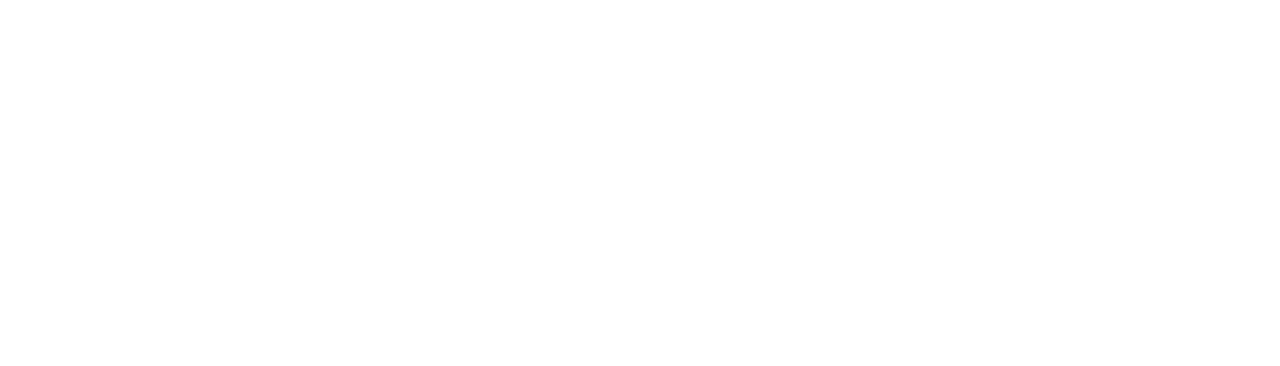
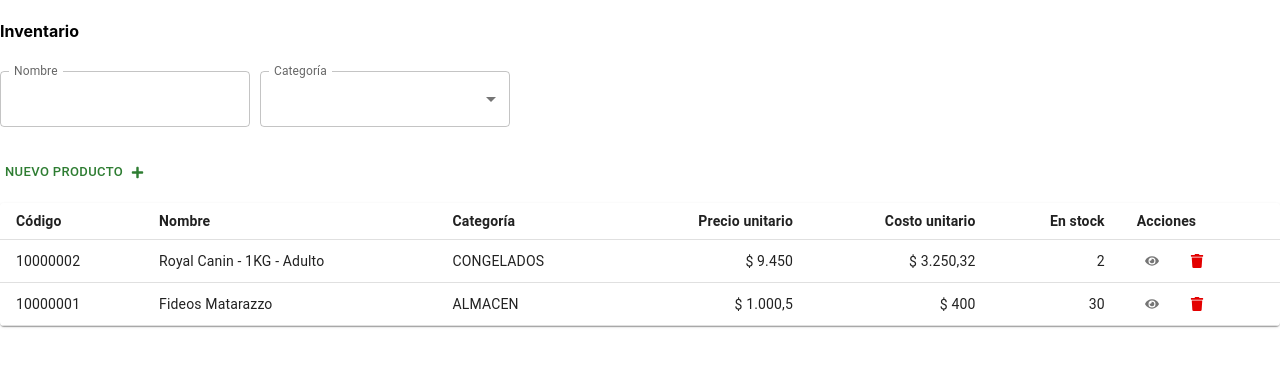
Before and after one commit to nachopedulla/ventas-web-ui, a React (Create React App) app: page / in a window 1280 px wide. Before the commit this address had no page. Shown: the top 366 px of the page. Built offline with nearby package versions, Linux system fonts and the light colour scheme.

Commit message:
fix gh pages

```diff
--- a/package.json
+++ b/package.json
@@ -25,7 +25,7 @@
   },
   "scripts": {
     "start": "react-scripts start",
-    "build": "react-scripts build",
+    "build": "react-scripts build && cp build/index.html build/404.html",
     "test": "react-scripts test",
     "predeploy" : "npm run build",
     "deploy" : "gh-pages -d build",
--- a/src/Router.tsx
+++ b/src/Router.tsx
@@ -6,7 +6,7 @@ import SalesProvider from "./pages/sales/SalesProvider";
 
 const Router = () => {
   return (
-    <BrowserRouter  basename={process.env.PUBLIC_URL}>
+    <BrowserRouter basename={`/${process.env.PUBLIC_URL}`}>
       <Routes>
         <Route
           element={<Layout />}
@@ -39,7 +39,9 @@ const Router = () => {
               />
             }
           />
+
         </Route>
+        < Route path="" element={<StockProvider/> } />
       </Routes>
     </BrowserRouter>
   )
```
